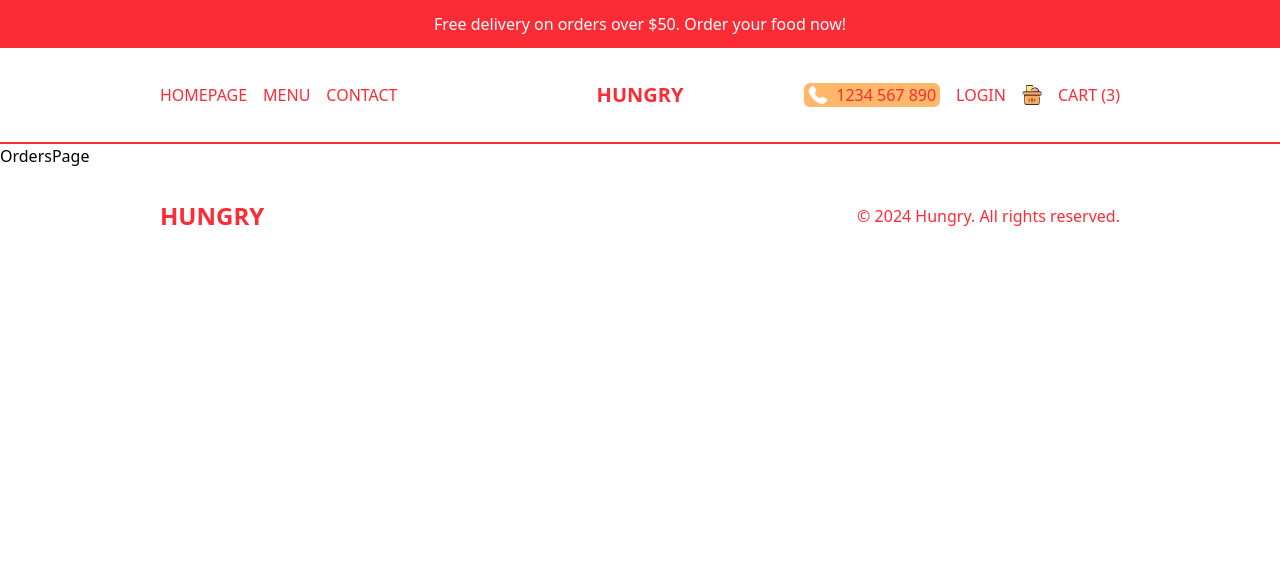
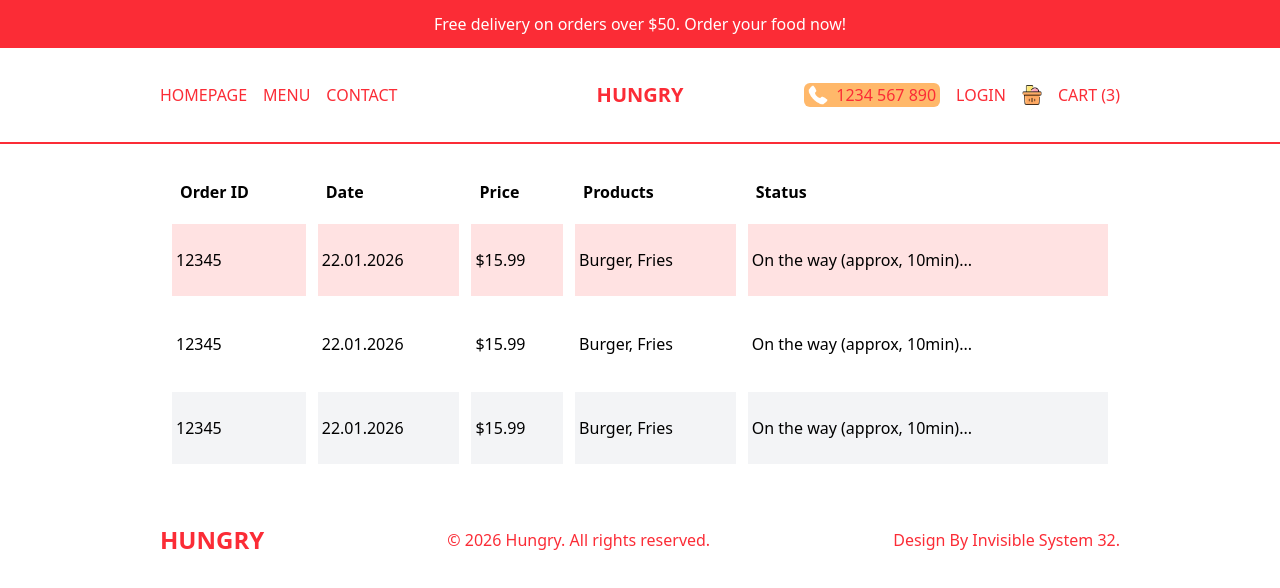
Before and after one commit to Mazbauddin/restaurant, a Next.js app: page /orders in a window 1280 px wide. Shown: the top 588 px of the page. Built offline with nearby package versions, Linux system fonts and the light colour scheme.

Commit message:
complete frontenddesign

```diff
--- a/src/app/globals.css
+++ b/src/app/globals.css
@@ -6,3 +6,24 @@
 /* @tailwind base;
 @tailwind components;
 @tailwind utilities; */
+
+/* Width */
+::-webkit-scrollbar {
+  width: 10px;
+}
+
+/* Track */
+::-webkit-scrollbar-track {
+  background: #f1f1f1;
+}
+
+/* Thumb */
+::-webkit-scrollbar-thumb {
+  background: #ef4444; /* red-500 */
+  border-radius: 0px;
+}
+
+/* Thumb on hover */
+::-webkit-scrollbar-thumb:hover {
+  background: #dc2626; /* red-600 */
+}
--- a/src/app/layout.tsx
+++ b/src/app/layout.tsx
@@ -16,7 +16,7 @@ const geistMono = Geist_Mono({
 });
 
 export const metadata: Metadata = {
-  title: "Create Next App",
+  title: "Hungry Restaurant",
   description: "Generated by create next app",
 };
 
--- a/src/app/login/page.tsx
+++ b/src/app/login/page.tsx
@@ -4,7 +4,7 @@ import React from "react";
 
 const LoginPage = () => {
   return (
-    <div className="p-4 h-[calc(100vh-6rem)] md:h-[calc(100vh-9rem)] flex items-center justify-center">
+    <div className="p-4 flex items-center justify-center">
       {/* Box */}
       <div className="h-full shadow-2xl rounded-md flex flex-col md:flex-row md:h-[70%] md:w-full lg:w-[60%] 2xl:w-1/2">
         {/* Image Container */}
@@ -12,8 +12,9 @@ const LoginPage = () => {
           <Image
             src="/loginBg.png"
             alt="Login Image"
-            fill
             className="object-cover"
+            width={300}
+            height={200}
           />
         </div>
         {/* Form Container */}
--- a/src/app/orders/page.tsx
+++ b/src/app/orders/page.tsx
@@ -1,7 +1,45 @@
 import React from "react";
 
 const OrdersPage = () => {
-  return <div>OrdersPage</div>;
+  return (
+    <div className="p-4 lg:px-20 xl:px-40">
+      <table className="w-full border-separate border-spacing-3">
+        <thead>
+          <tr className="text-left">
+            <th className="p-2 hidden md:block">Order ID</th>
+            <th className="p-2">Date</th>
+            <th className="p-2">Price</th>
+            <th className="p-2 hidden md:block">Products</th>
+            <th className="p-2">Status</th>
+          </tr>
+        </thead>
+        <tbody>
+          {/* Sample order data */}
+          <tr className="text-sm md:text-base bg-red-100">
+            <td className="py-6 px-1 hidden md:block">12345</td>
+            <td className="py-6 px-1 ">22.01.2026</td>
+            <td className="py-6 px-1 ">$15.99</td>
+            <td className="py-6 px-1 hidden md:block">Burger, Fries</td>
+            <td className="py-6 px-1">On the way (approx, 10min)...</td>
+          </tr>
+          <tr className="text-sm md:text-base odd:bg-gray-100">
+            <td className="py-6 px-1 hidden md:block">12345</td>
+            <td className="py-6 px-1 ">22.01.2026</td>
+            <td className="py-6 px-1 ">$15.99</td>
+            <td className="py-6 px-1 hidden md:block">Burger, Fries</td>
+            <td className="py-6 px-1">On the way (approx, 10min)...</td>
+          </tr>
+          <tr className="text-sm md:text-base odd:bg-gray-100">
+            <td className="py-6 px-1 hidden md:block">12345</td>
+            <td className="py-6 px-1 ">22.01.2026</td>
+            <td className="py-6 px-1 ">$15.99</td>
+            <td className="py-6 px-1 hidden md:block">Burger, Fries</td>
+            <td className="py-6 px-1">On the way (approx, 10min)...</td>
+          </tr>
+        </tbody>
+      </table>
+    </div>
+  );
 };
 
 export default OrdersPage;
--- a/src/components/Footer.tsx
+++ b/src/components/Footer.tsx
@@ -3,11 +3,18 @@ import React from "react";
 
 const Footer = () => {
   return (
-    <div className="h-12 md:h-24 p-4 lg:px-20 xl:px-40 text-red-500 flex items-center justify-between">
-      <Link href="/" className="font-bold uppercase text-xl md:text-2xl">
-        Hungry
-      </Link>
-      <p>© 2024 Hungry. All rights reserved.</p>
+    <div className="h-12 md:h-24 p-4 lg:px-20 xl:px-40 text-red-500 flex-wrap text-center gap-5 justify-center md:flex md:justify-between items-center">
+      <div className="">
+        <Link href="/" className="font-bold uppercase text-xl md:text-2xl">
+          Hungry
+        </Link>
+      </div>
+      <div className="">
+        <p className="">© 2026 Hungry. All rights reserved.</p>
+      </div>
+      <div className="">
+        <p>Design By Invisible System 32.</p>
+      </div>
     </div>
   );
 };
--- a/src/components/Price.tsx
+++ b/src/components/Price.tsx
@@ -30,7 +30,7 @@ const Price = ({ price, id, options }: Props) => {
             key={option.title}
             style={{
               background:
-                selectedOption === index ? "rgb(290 113 120)" : "white",
+                selectedOption === index ? "rgb(239, 68, 68)" : "white",
               color: selectedOption === index ? "white" : "red",
             }}
             onClick={() => setSelectedOption(index)}
```
